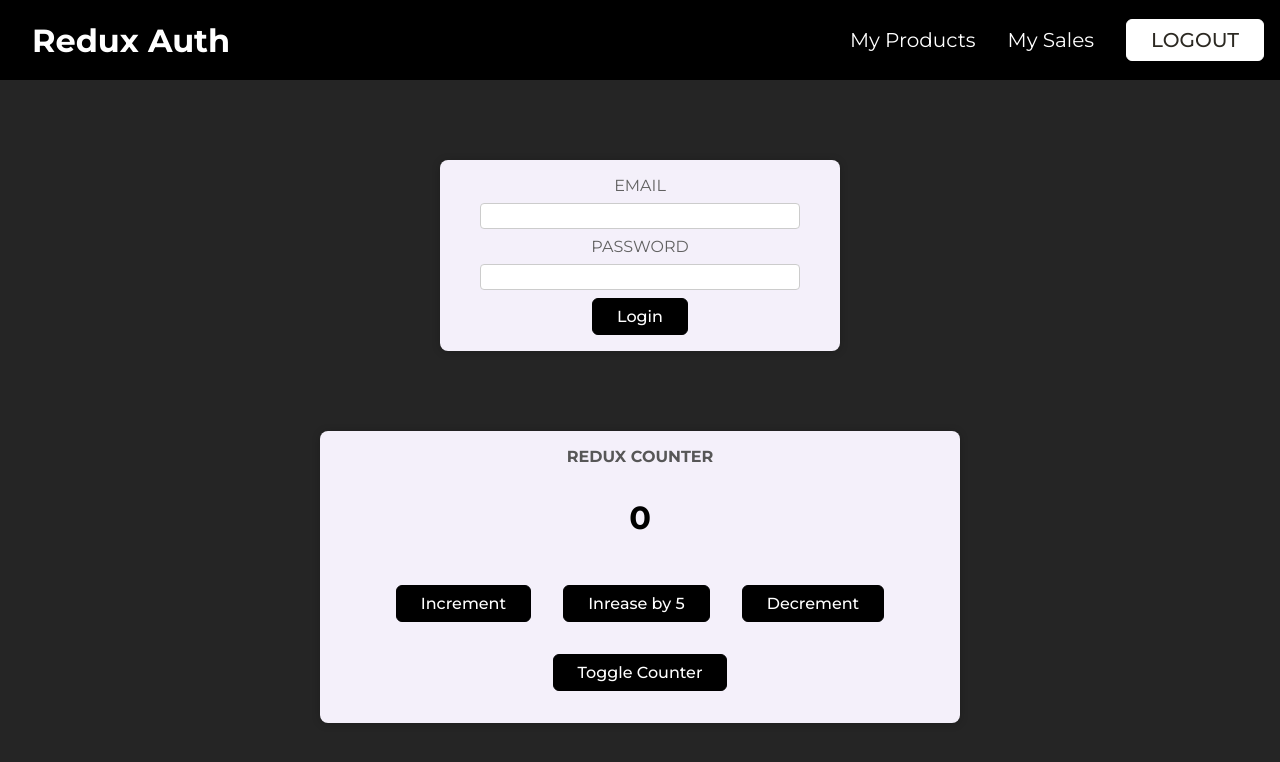
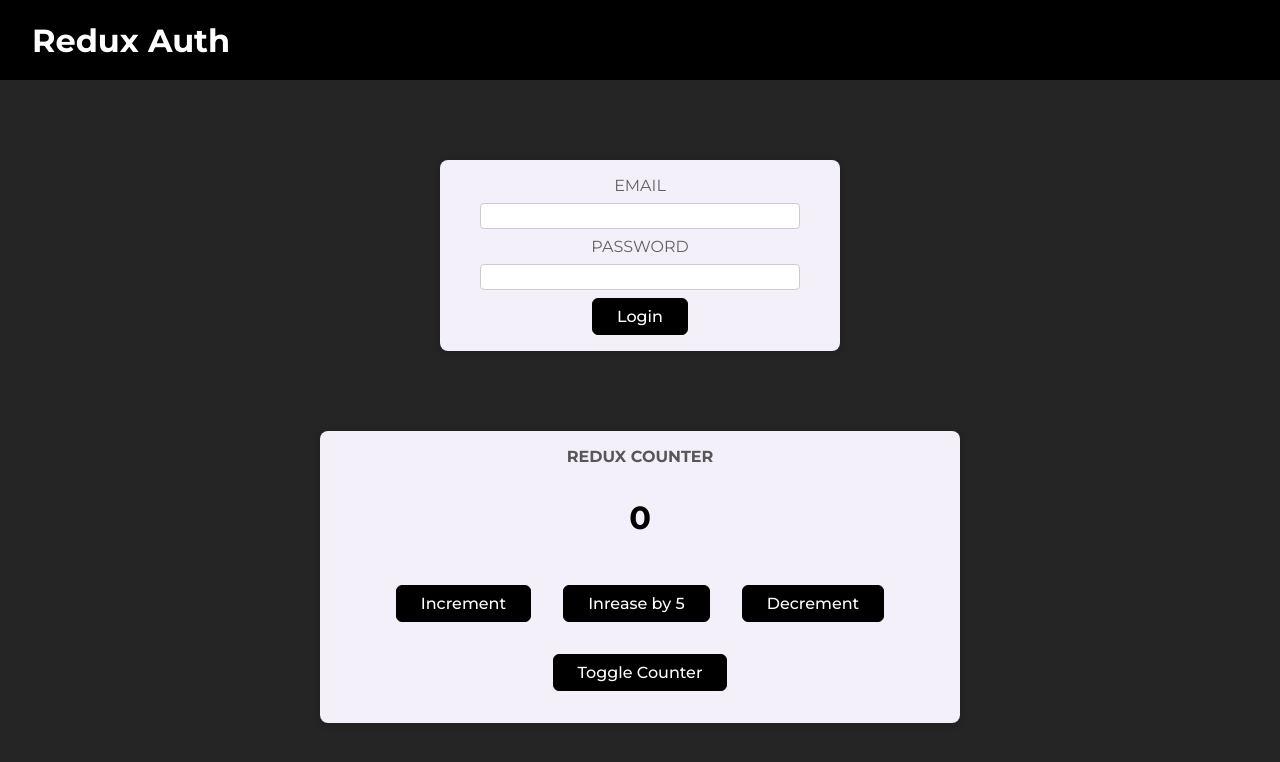
Before and after one commit to AleksandreTch/ExploringRedux, a React (Create React App) app: page / in a window 1280 px wide. Shown: the top 762 px of the page. Built offline with nearby package versions, Linux system fonts and the light colour scheme.

Commit message:
Adding Log In Redux Logic

```diff
--- a/src/App.js
+++ b/src/App.js
@@ -1,14 +1,20 @@
 import { Fragment } from "react";
+import { useSelector } from "react-redux";
+
 import Counter from "./components/Counter";
-
 import Header from "./components/Header";
 import Auth from "./components/Auth";
 
+import UserProfile from './components/UserProfile';
+
 function App() {
+  const isAuth = useSelector(state => state.auth.isAuthenticated);
+
   return (
     <Fragment>
       <Header />
-      <Auth />
+      {!isAuth && <Auth />}
+      {isAuth && <UserProfile/>}
       <Counter />
     </Fragment>
   );
--- a/src/components/Auth.js
+++ b/src/components/Auth.js
@@ -1,10 +1,20 @@
+import { useDispatch } from 'react-redux';
+import { authActions } from '../store/index';
 import classes from './Auth.module.css';
 
 const Auth = () => {
+  const dispatch = useDispatch();
+
+  const loginHandler = (e) => {
+    e.preventDefault();
+
+    dispatch(authActions.login());
+  };
+
   return (
     <main className={classes.auth}>
       <section>
-        <form>
+        <form onSubmit={loginHandler}>
           <div className={classes.control}>
             <label htmlFor='email'>Email</label>
             <input type='email' id='email' />
--- a/src/components/Header.js
+++ b/src/components/Header.js
@@ -1,15 +1,25 @@
+import { useSelector, useDispatch } from "react-redux";
+
 import classes from "./Header.module.css";
 import { GiHamburgerMenu } from "react-icons/gi";
+import { authActions } from "../store/index";
 
 //
 
 const Header = () => {
+  const dispatch = useDispatch();
+  const isAuth = useSelector((state) => state.auth.isAuthenticated);
+
+  const logoutHandler = () => {
+    dispatch(authActions.logout());
+  };
+
   return (
     <header className={classes.header}>
       <h1 className={classes.title}>Redux Auth</h1>
 
       {/* Mid - Large Screen */}
-
+      {isAuth && (
         <nav className={classes.navBar}>
           <ul className={classes.lgMenu}>
             <li>
@@ -19,10 +29,12 @@
               <a href="/">My Sales</a>
             </li>
             <li>
-            <button>Logout</button>
+              <button onClick={logoutHandler}>Logout</button>
             </li>
           </ul>
         </nav>
+      )}
+
       <div className={classes.mobileMenu}>
         <GiHamburgerMenu className={classes.mobileMenuIcon} />
       </div>
```
Lines whose indentation alone changed are shown as unchanged.
